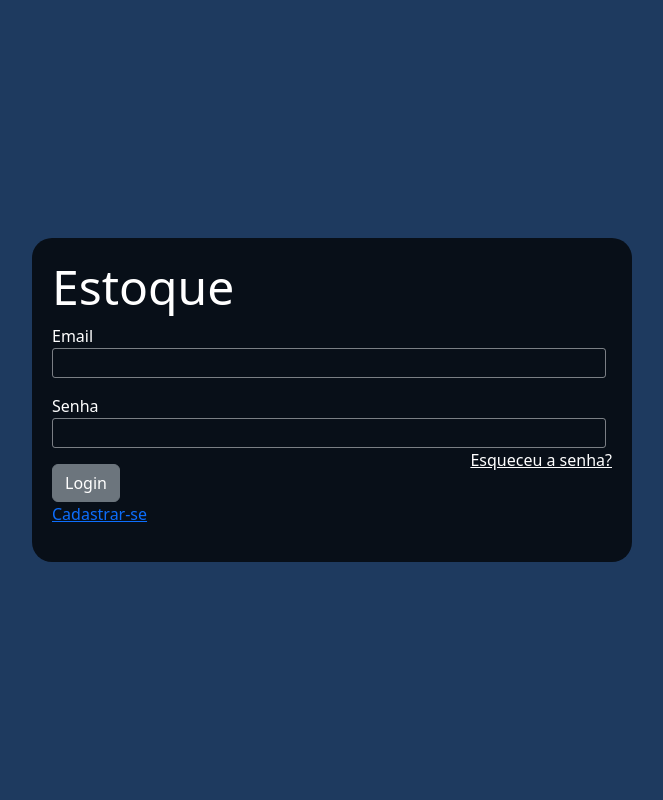
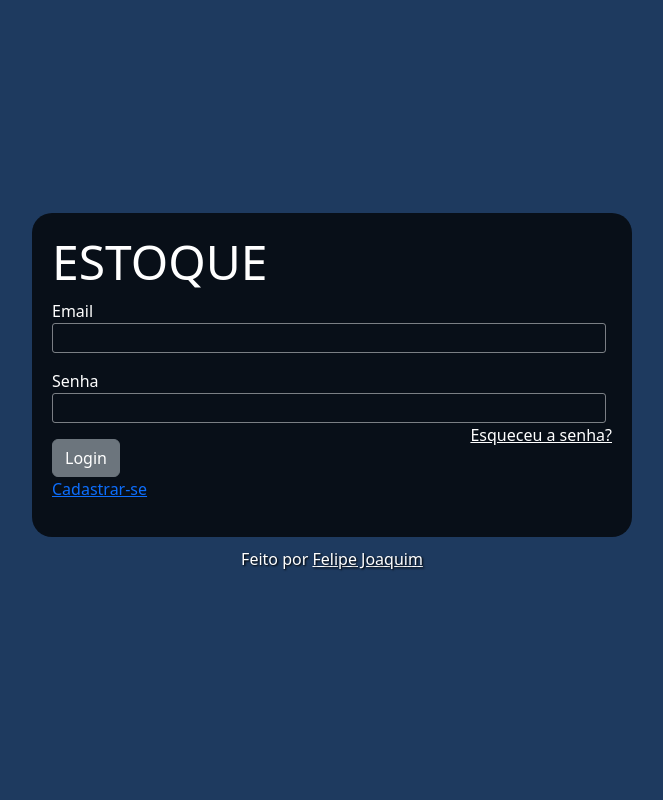
Before and after one commit to felipe-fjs/gerenciador_de_estoque, a Flask app: page / in a window 1280 px wide. Shown: the whole page, without its empty margins (308-971 px from the left). Run offline with Flask 3, Linux system fonts and the light colour scheme; some libraries are stand-ins or nearby versions.

Commit message:
concluindo estilo login e signup

```diff
--- a/app/static/css/geral.css
+++ b/app/static/css/geral.css
@@ -18,41 +18,47 @@ main {
     height: 100dvh;
 
     display: flex;
-    flex-flow: row nowrap;
+    flex-flow: row wrap;
     justify-content: center;
     align-items: center;
 }
 
-section#login {
+section.auth-form {
     width: 80vw;
     padding: 20px;
     border-radius: 20px;
     background-color: rgba(0, 0, 0, 0.75);
+    margin-bottom: 10px;
 
     color: white;
     transition: width .7s;
     transition-timing-function: ease;
 }
 
-section#login>h1 {
+section.auth-form>h1 {
     font-size: 3em;
     text-align: left;
 }
 
-section#login>form input {
+section.auth-form>form input {
     color: white;
     text-align: left;
     padding-left: 5px;
     width: 99%;
     height: 30px;
     background-color: rgba(255, 255, 255, 0);
-    border: 1px solid rgba(240, 242, 245, 0.49);
+    border: 1px solid #f0f2f57d;
     border-radius: 3px;
 
+
+}
+#portfolio-link {
+    color: white;
+    text-shadow: 1.2px 1.2px 2px black;
 }
 
 @media screen and (min-width: 600px) {
-    section#login {
+    section.auth-form {
         width: 600px;
     }
 }
--- a/app/templates/auth/login.html
+++ b/app/templates/auth/login.html
@@ -9,17 +9,19 @@
         }
     </style>
 {% endblock %}
-
 {% block content %}
+<main>
+    <div>
+        <section class="auth-form">
+            <h1>ESTOQUE</h1>
             {% set messages = get_flashed_messages() %}
             {% if messages %}
+                <div class="alert alert-warning">
                     {% for message in messages %}
                         {{ message }}
                     {% endfor %}
+                </div>
             {% endif %}
-<main>
-    <section id="login">
-        <h1>Estoque</h1>
             <form action="{{ url_for('user.login') }}" method="post">
                 <p>
                     <label for="email">Email</label><br>
@@ -36,6 +38,10 @@
                 </p>
             </form>
         </section>
+        <p class="text-center" id="portfolio-link">
+            Feito por <a class="text-reset" href="https://github.com/felipe-fjs" target="_blank">Felipe Joaquim</a>
+        </p>
+    </div>
 
 </main>
 {% endblock %}
```
Also changed, not shown: app/templates/auth/signup.html (+17 -2 lines). Lines whose indentation alone changed are shown as unchanged.
